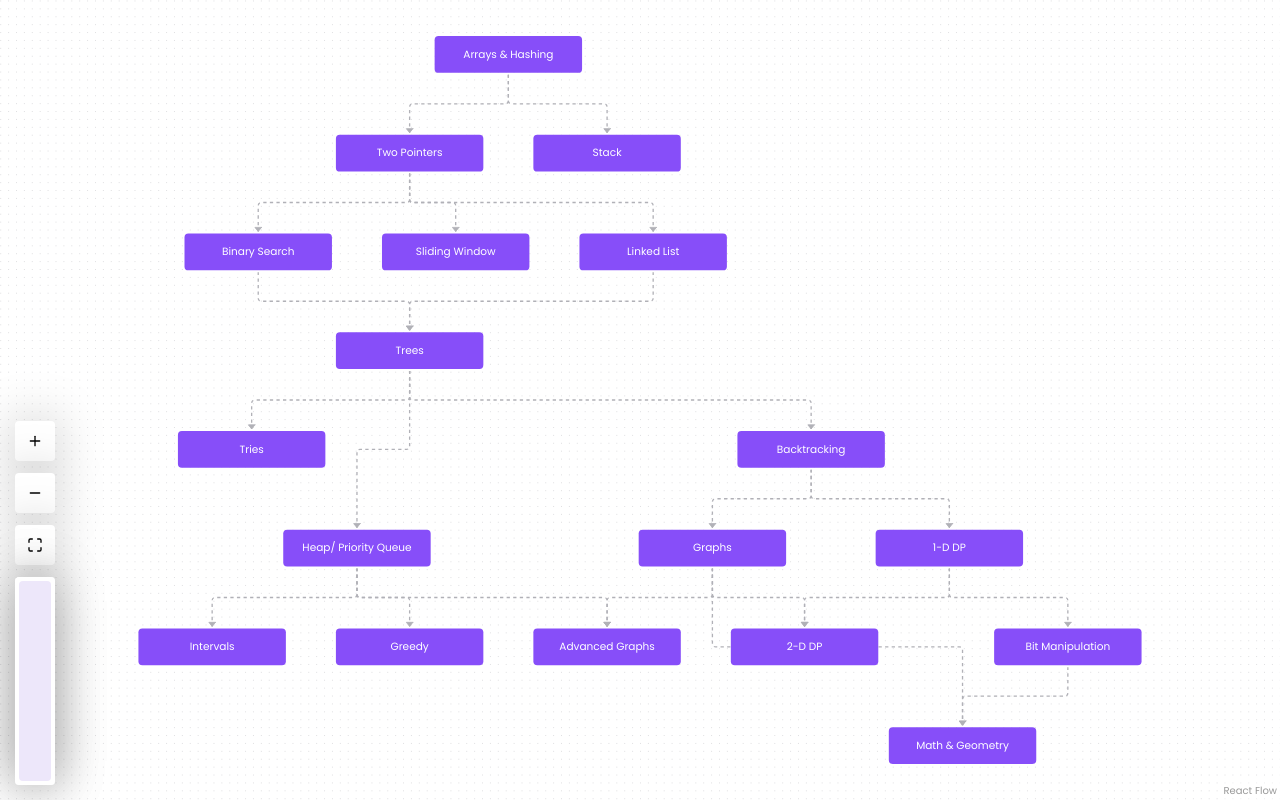
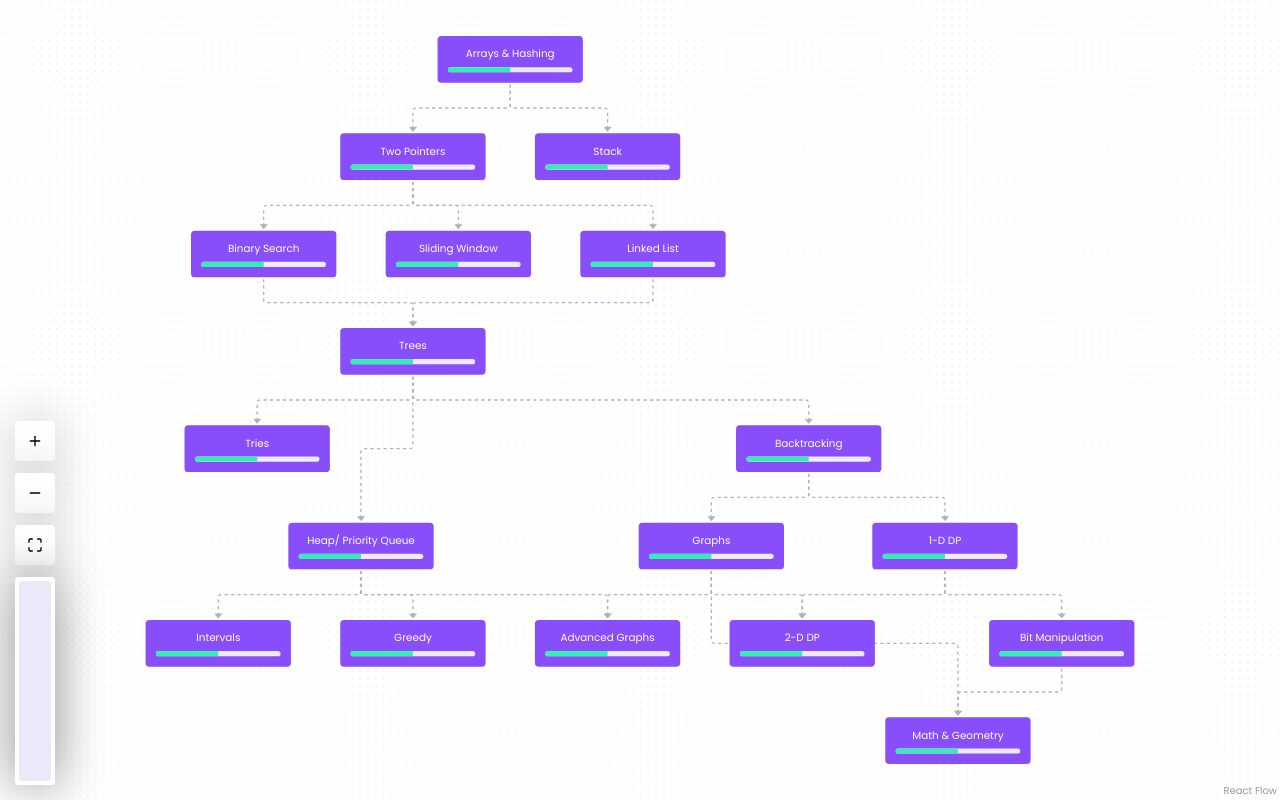
Before and after one commit to ProgramadoresSemPatria/TreemapDestroyer-module-code-breakers, a React (Vite) app: page / in a window 1280 px wide. Built offline with nearby package versions, Linux system fonts and the light colour scheme.

Commit message:
feat: add progress bar on node

```diff
--- a/src/components/ProgressNode.tsx
+++ b/src/components/ProgressNode.tsx
@@ -4,13 +4,16 @@ type ProgressNode = Node<{ label: string }>;
 
 export function ProgressNode({ data }: NodeProps<ProgressNode>) {
   return (
-    <button className="flex items-center justify-center rounded-md w-56 py-4 bg-[#874EF9] text-white">
+    <button className="flex flex-col items-center gap-2 px-4 justify-center rounded-md w-56 py-4 bg-[#874EF9] hover:filter">
       <Handle
         type="target"
         position={Position.Top}
         className="bg-transparent border-0"
       />
-      {data.label}
+      <p className="text-white">{data.label}</p>
+      <div className="w-full h-2 bg-[#EFEAFA] rounded-sm overflow-hidden">
+        <div className="w-1/2 h-full bg-[#32EEB4] transition-[height] duration-500" />
+      </div>
       <Handle
         type="source"
         position={Position.Bottom}
```
